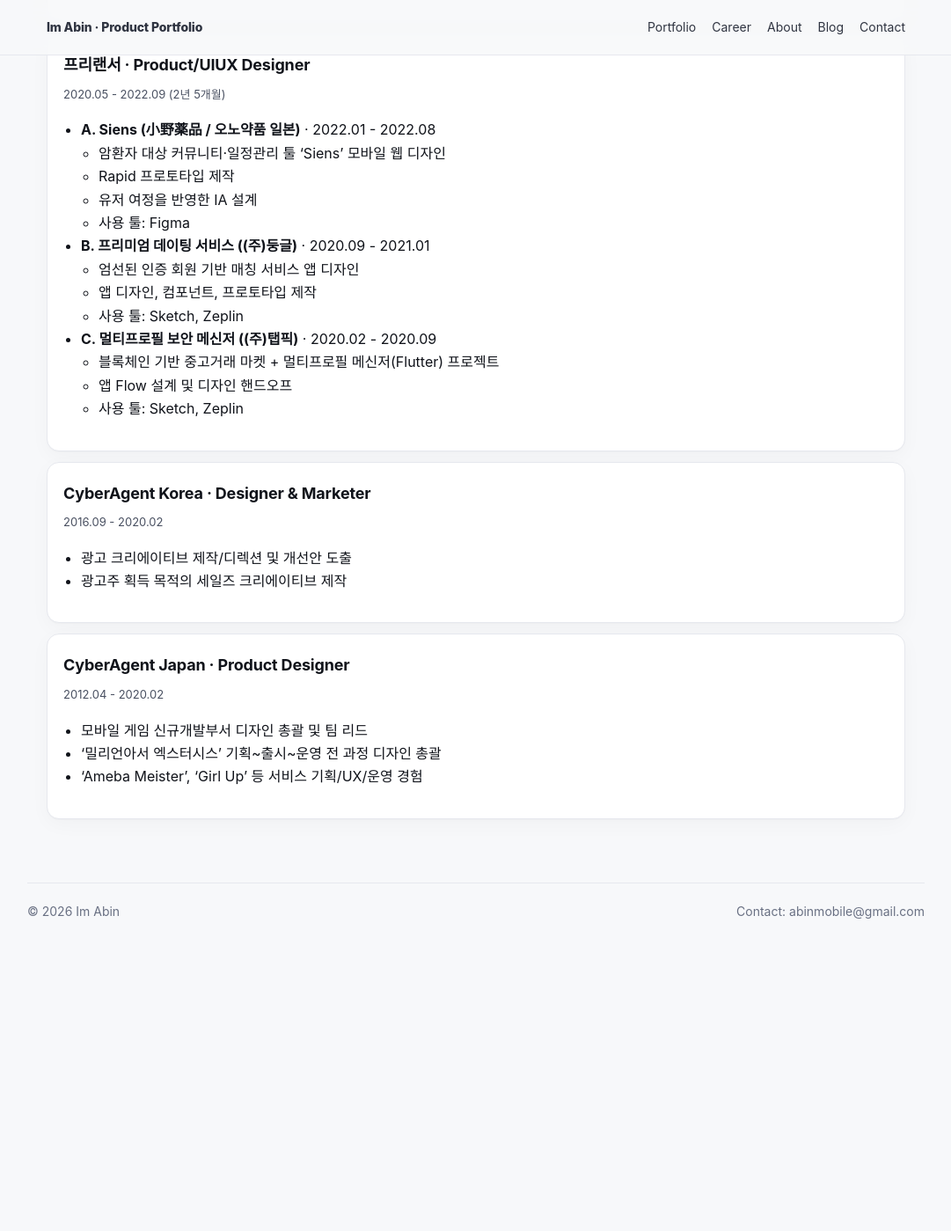
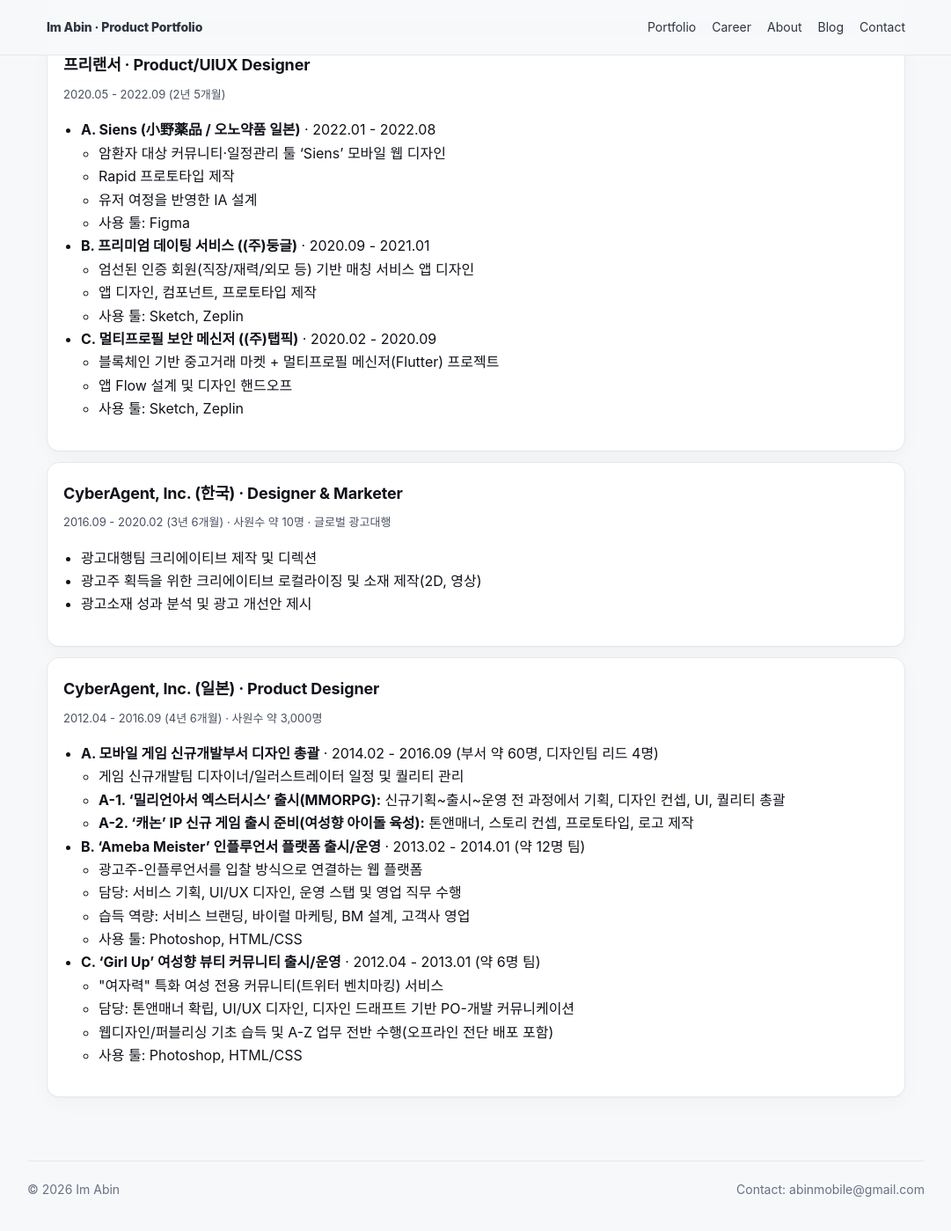
Before and after one commit to ima-bin/ima-bin.github.io, a Jekyll site: the page built from resume.md, in a window 1280 px wide and 1400 px high, scrolled down 732 px. Shown: the whole window at 88% size, without its empty margins (99-1180 px from the left). Built offline with Jekyll 4.4.1, drawn with Linux system fonts in a browser that asks for light colours; before the commit the page ends 1815 px from its top, so only the background shows below that.

Commit message:
Expand CyberAgent KR/JP resume details with project breakdown

```diff
--- a/resume.md
+++ b/resume.md
@@ -46,7 +46,7 @@ permalink: /resume/
       </li>
       <li><strong>B. 프리미엄 데이팅 서비스 ((주)둥글)</strong> · 2020.09 - 2021.01
         <ul>
-          <li>엄선된 인증 회원 기반 매칭 서비스 앱 디자인</li>
+          <li>엄선된 인증 회원(직장/재력/외모 등) 기반 매칭 서비스 앱 디자인</li>
           <li>앱 디자인, 컴포넌트, 프로토타입 제작</li>
           <li>사용 툴: Sketch, Zeplin</li>
         </ul>
@@ -62,21 +62,42 @@ permalink: /resume/
   </div>
 
   <div class="card" style="margin-bottom:12px;">
-    <h3>CyberAgent Korea · Designer & Marketer</h3>
-    <p class="meta">2016.09 - 2020.02</p>
+    <h3>CyberAgent, Inc. (한국) · Designer & Marketer</h3>
+    <p class="meta">2016.09 - 2020.02 (3년 6개월) · 사원수 약 10명 · 글로벌 광고대행</p>
     <ul>
-      <li>광고 크리에이티브 제작/디렉션 및 개선안 도출</li>
-      <li>광고주 획득 목적의 세일즈 크리에이티브 제작</li>
+      <li>광고대행팀 크리에이티브 제작 및 디렉션</li>
+      <li>광고주 획득을 위한 크리에이티브 로컬라이징 및 소재 제작(2D, 영상)</li>
+      <li>광고소재 성과 분석 및 광고 개선안 제시</li>
     </ul>
   </div>
 
   <div class="card">
-    <h3>CyberAgent Japan · Product Designer</h3>
-    <p class="meta">2012.04 - 2020.02</p>
+    <h3>CyberAgent, Inc. (일본) · Product Designer</h3>
+    <p class="meta">2012.04 - 2016.09 (4년 6개월) · 사원수 약 3,000명</p>
     <ul>
-      <li>모바일 게임 신규개발부서 디자인 총괄 및 팀 리드</li>
-      <li>‘밀리언아서 엑스터시스’ 기획~출시~운영 전 과정 디자인 총괄</li>
-      <li>‘Ameba Meister’, ‘Girl Up’ 등 서비스 기획/UX/운영 경험</li>
+      <li><strong>A. 모바일 게임 신규개발부서 디자인 총괄</strong> · 2014.02 - 2016.09 (부서 약 60명, 디자인팀 리드 4명)
+        <ul>
+          <li>게임 신규개발팀 디자이너/일러스트레이터 일정 및 퀄리티 관리</li>
+          <li><strong>A-1. ‘밀리언아서 엑스터시스’ 출시(MMORPG):</strong> 신규기획~출시~운영 전 과정에서 기획, 디자인 컨셉, UI, 퀄리티 총괄</li>
+          <li><strong>A-2. ‘캐논’ IP 신규 게임 출시 준비(여성향 아이돌 육성):</strong> 톤앤매너, 스토리 컨셉, 프로토타입, 로고 제작</li>
+        </ul>
+      </li>
+      <li><strong>B. ‘Ameba Meister’ 인플루언서 플랫폼 출시/운영</strong> · 2013.02 - 2014.01 (약 12명 팀)
+        <ul>
+          <li>광고주-인플루언서를 입찰 방식으로 연결하는 웹 플랫폼</li>
+          <li>담당: 서비스 기획, UI/UX 디자인, 운영 스탭 및 영업 직무 수행</li>
+          <li>습득 역량: 서비스 브랜딩, 바이럴 마케팅, BM 설계, 고객사 영업</li>
+          <li>사용 툴: Photoshop, HTML/CSS</li>
+        </ul>
+      </li>
+      <li><strong>C. ‘Girl Up’ 여성향 뷰티 커뮤니티 출시/운영</strong> · 2012.04 - 2013.01 (약 6명 팀)
+        <ul>
+          <li>"여자력" 특화 여성 전용 커뮤니티(트위터 벤치마킹) 서비스</li>
+          <li>담당: 톤앤매너 확립, UI/UX 디자인, 디자인 드래프트 기반 PO-개발 커뮤니케이션</li>
+          <li>웹디자인/퍼블리싱 기초 습득 및 A-Z 업무 전반 수행(오프라인 전단 배포 포함)</li>
+          <li>사용 툴: Photoshop, HTML/CSS</li>
+        </ul>
+      </li>
     </ul>
   </div>
 </section>
```
